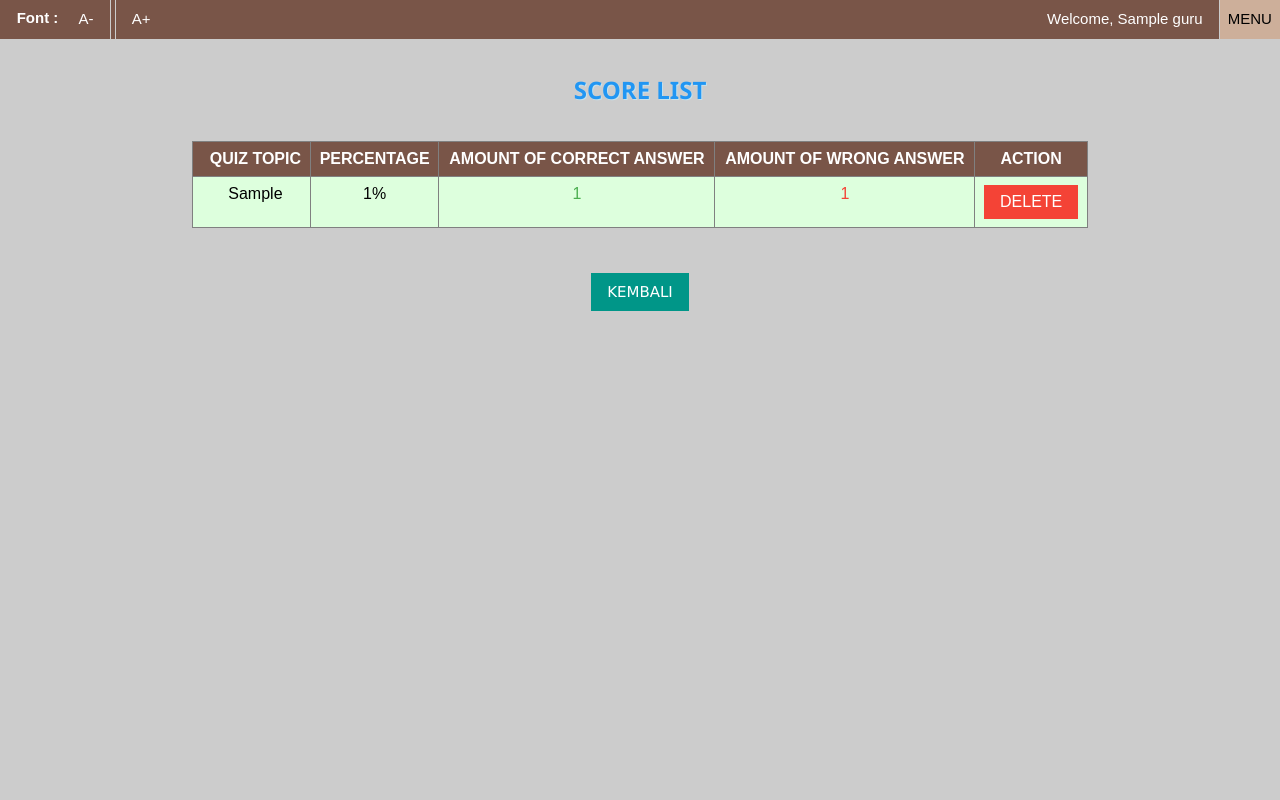
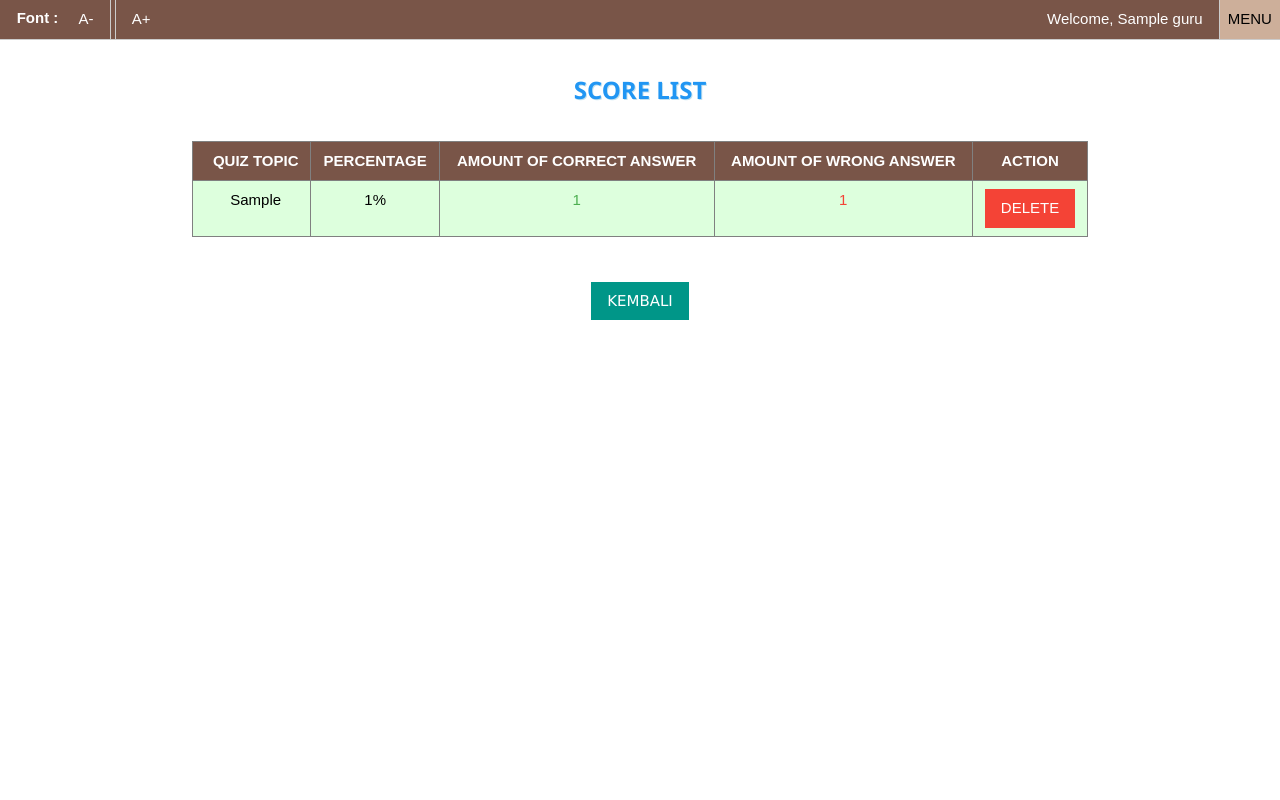
Before and after one commit to dotrovi/untitledOnlineQuiz, a PHP site: page /ScoreOutput.php?id=1 in a window 1280 px wide. Run offline with PHP 8.4, Linux system fonts and the light colour scheme; the visitor is signed in with stand-in values (Sample User, id 1); tables that the repository leaves empty hold one stand-in row (values such as "Sample post"); data that the repository does not hold is empty.

Commit message:
Update ScoreOutput.php

```diff
--- a/ScoreOutput.php
+++ b/ScoreOutput.php
@@ -1,20 +1,5 @@
-<style>
-.a {
-	text-shadow: 1px 1px #C5E2EE;
-}
-.b {
-  font-family: Arial, Helvetica, sans-serif;
-}
-body{
-background-repeat: no repeat;
-background-attachment: fixed;
-background-size: 100% 100%;
-background-color: #CCCCCC;}
-</style>
 <?php
-//fail sambungan ke pangkalan data
 include 'connection.php';
-//mulakan session
 session_start();
 
 //sekatan pengguna - jika pengguna sudah mendaftar masuk
@@ -27,6 +12,7 @@ if(!isset($_SESSION['idguru'])) {
 
 <!-- sambungan pada header.php -->
 <?php include 'TeacherHeader.php'; ?>
+<?php include 'phpStyles.php'; ?>
 
 <!-- <body> / isi kandungan -->
 <!-- Proses memaparkan senarai kuiz -->
@@ -39,13 +25,13 @@ if(!isset($_SESSION['idguru'])) {
 	$sql = mysqli_query($con, "SELECT * FROM skor INNER JOIN kuiz ON kuiz.idkuiz = skor.idkuiz WHERE skor.nokpmurid = '$nokp'");
 	?>
 	<br>
-	<center class="a b w3-animate-opacity">
+	<center class="textShadow textFormat textFormat w3-animate-opacity">
 	<label class="w3-text-blue"><h3><b>SCORE LIST</b></h3></label>
 	<label class="w3-text-black"><u><b><?php echo $nama ?></b></u></label>
 	</center>
 	<br>
 	<!-- table untuk senarai skor -->
-	<table class="b w3-table w3-centered w3-animate-opacity" border="1" style="width:70%; margin: auto;">
+	<table class="textFormat w3-table w3-centered w3-animate-opacity" border="1" style="width:70%; margin: auto;">
 		<tr class="w3-brown">
 			<th>QUIZ TOPIC</th>
 			<th>PERCENTAGE</th>
```
